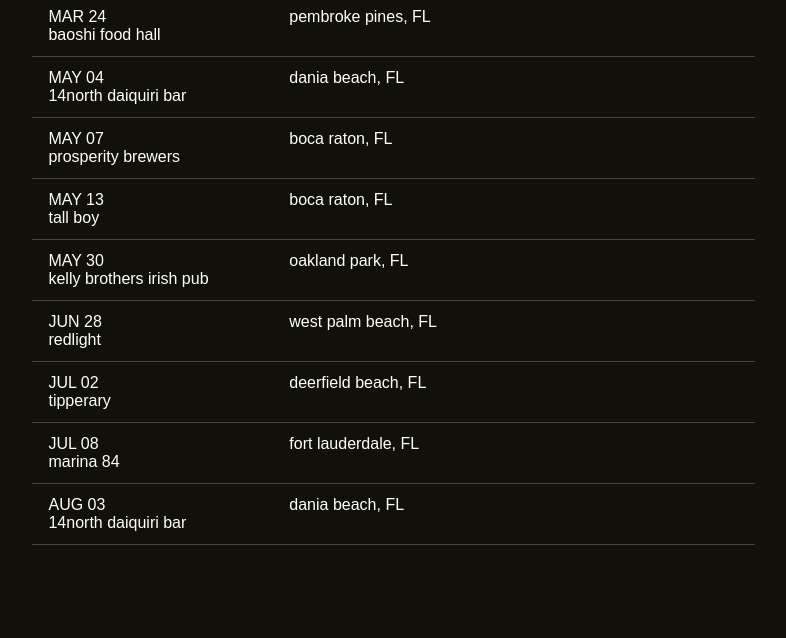
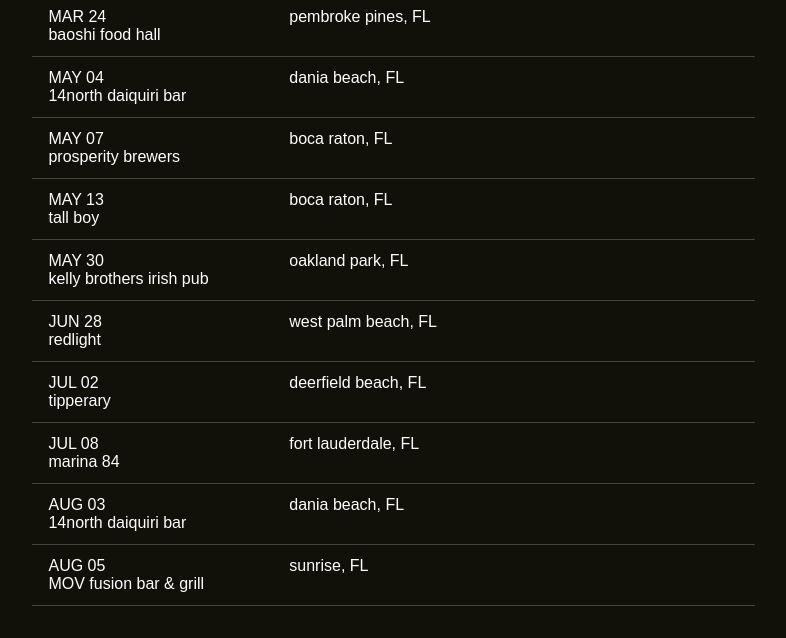
Before and after one commit to skennycomedy/skennycomedy.github.io, a Jekyll site: the page built from index.html, in a window 1280 px wide and 1077 px high, cut to the strip 439-1077 px from the top of the window. Shown: the whole strip, without its empty margins (485-1271 px from the left). Built offline with Jekyll 4.4.1, drawn with Linux system fonts in a browser that asks for light colours.

Commit message:
Update shows.yml

```diff
--- a/_data/shows.yml
+++ b/_data/shows.yml
@@ -49,3 +49,7 @@
 -  date: AUG 03
    venue: 14north daiquiri bar
    location: dania beach, FL
+
+-  date: AUG 05
+   venue: MOV fusion bar & grill
+   location: sunrise, FL
```
